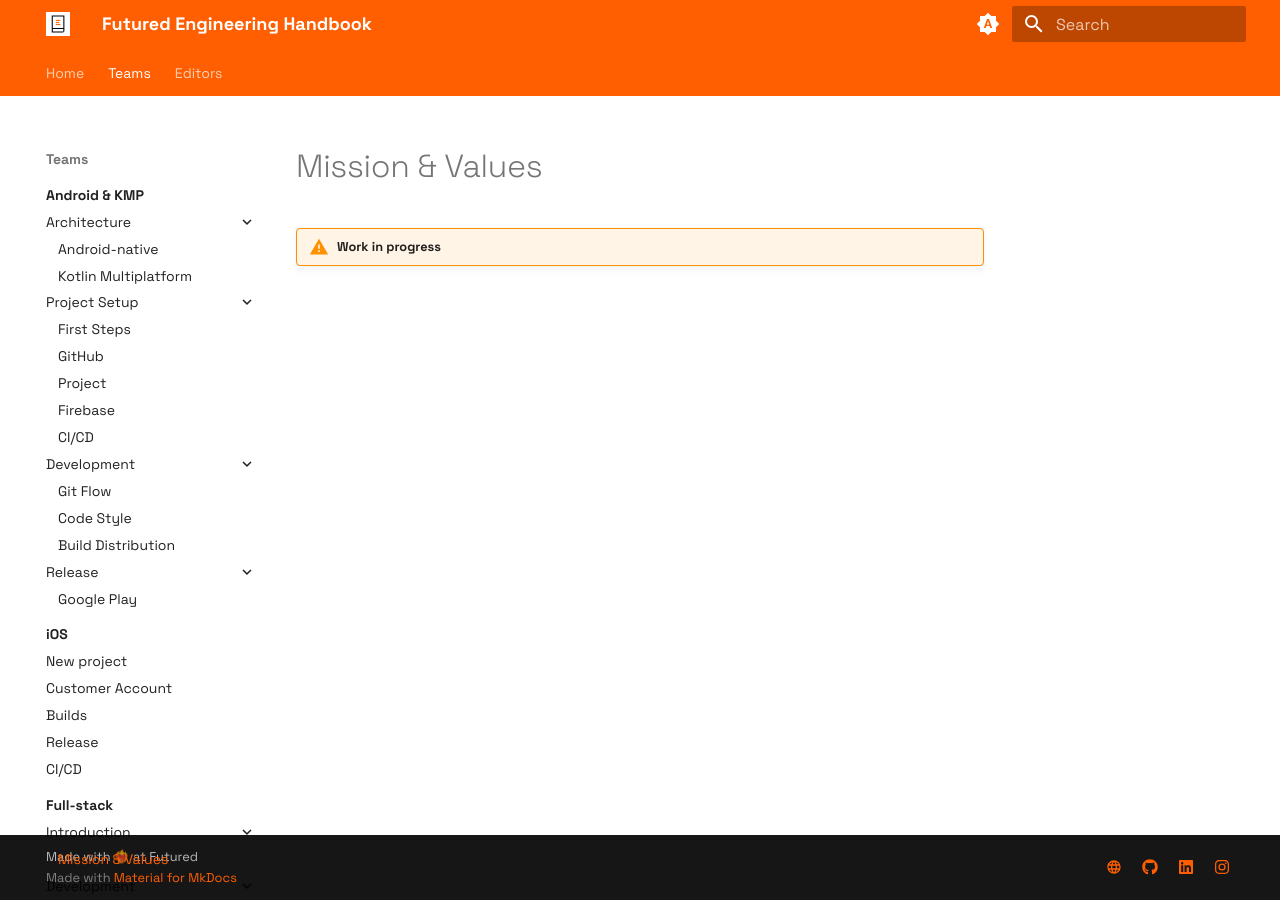
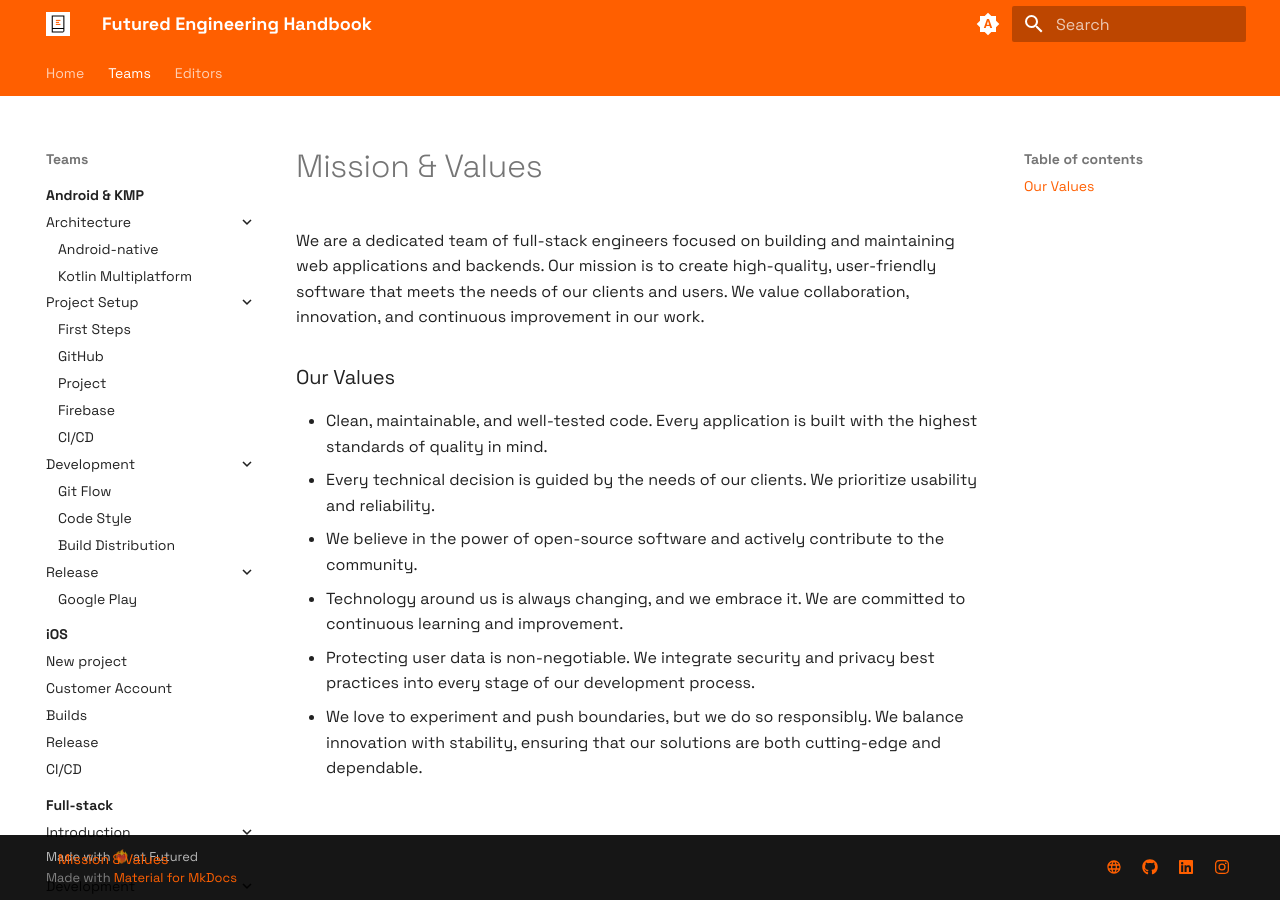
Before and after one commit to futuredapp/Engineering-Handbook, an MkDocs documentation site: the page built from docs/Teams/fullstack/intro/00_mission.md, in a window 1280 px wide. Built offline with MkDocs 1.6.1 and Material for MkDocs 9.7.7, drawn with Linux system fonts in a browser that asks for light colours.

Commit message:
mission page

```diff
--- a/docs/Teams/fullstack/intro/00_mission.md
+++ b/docs/Teams/fullstack/intro/00_mission.md
@@ -1 +1,9 @@
-!!! warning "Work in progress"
+We are a dedicated team of full-stack engineers focused on building and maintaining web applications and backends. Our mission is to create high-quality, user-friendly software that meets the needs of our clients and users. We value collaboration, innovation, and continuous improvement in our work.
+
+### Our Values
+- Clean, maintainable, and well-tested code. Every application is built with the highest standards of quality in mind.
+- Every technical decision is guided by the needs of our clients. We prioritize usability and reliability.
+- We believe in the power of open-source software and actively contribute to the community.
+- Technology around us is always changing, and we embrace it. We are committed to continuous learning and improvement.
+- Protecting user data is non-negotiable. We integrate security and privacy best practices into every stage of our development process.
+- We love to experiment and push boundaries, but we do so responsibly. We balance innovation with stability, ensuring that our solutions are both cutting-edge and dependable.
```
